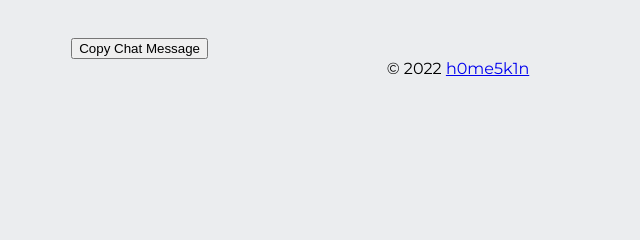
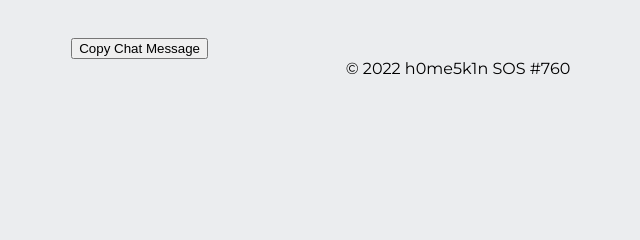
Before and after one commit to h0me5k1n/sosrallycalc, a Flask app: page / in a window 1280 px wide. Shown: the part 489-729 px from the top of the page, without its empty margins (182-822 px from the left). Run offline with Flask 2, Linux system fonts and the light colour scheme.

Commit message:
updated main page

```diff
--- a/templates/calculator.html
+++ b/templates/calculator.html
@@ -89,7 +89,7 @@
     </section>
 
     <footer>
-      © 2022 <a href="https://github.com/h0me5k1n">h0me5k1n</a>
+      © 2022 h0me5k1n SOS #760
     </footer>
   </body>
 </html>
```
